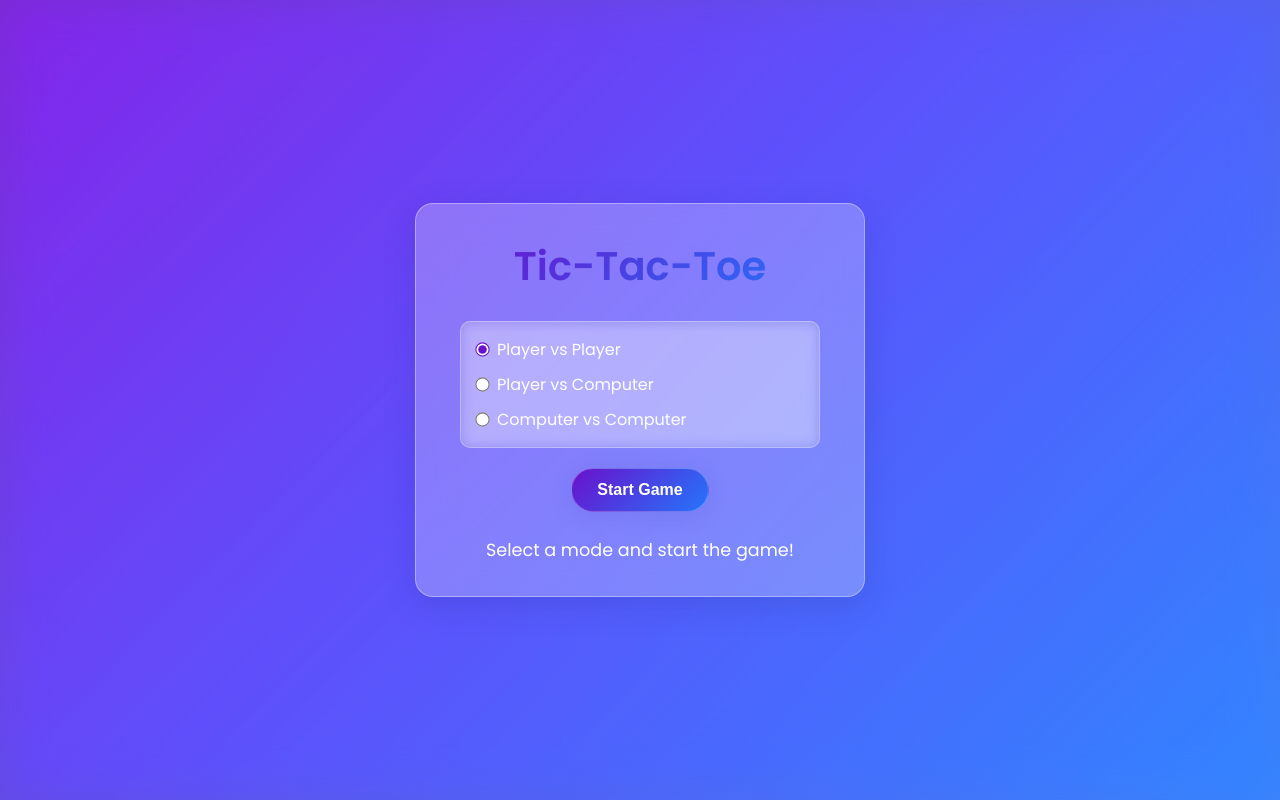
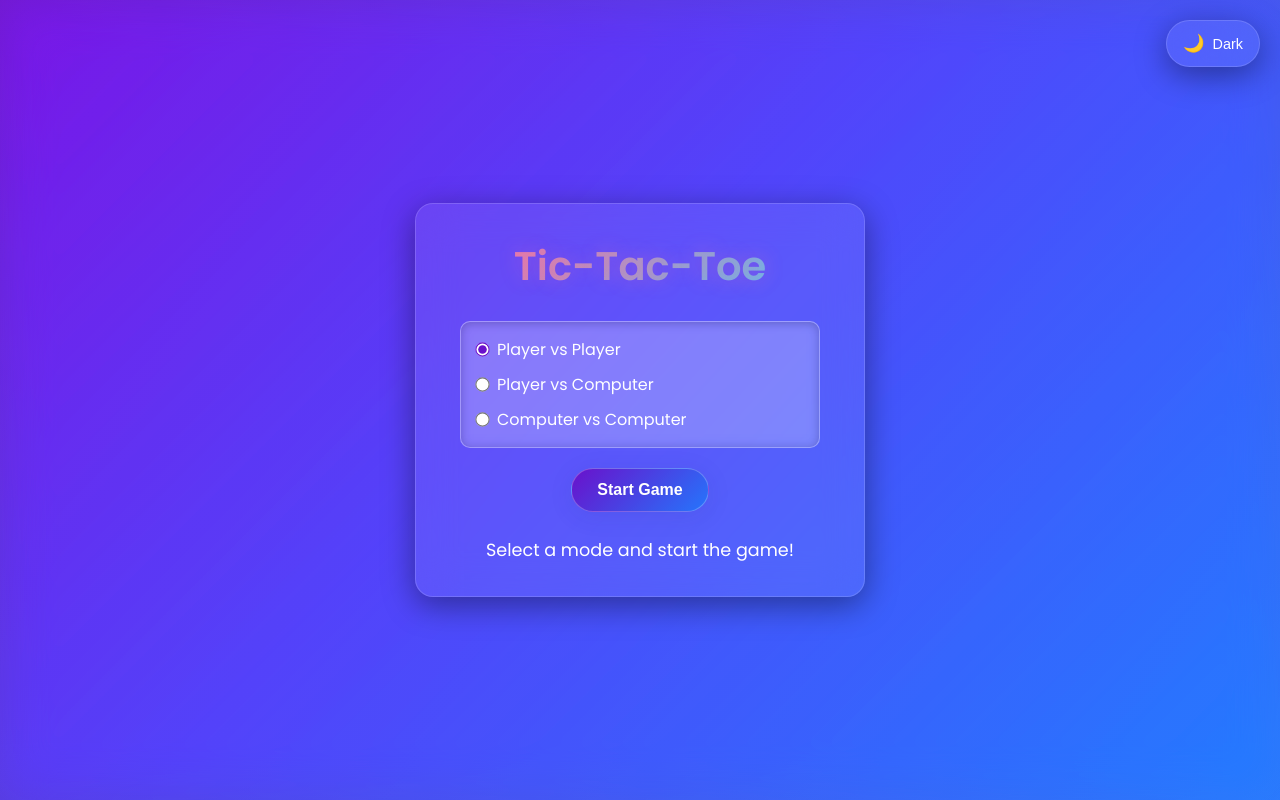
Before and after one commit to drewwalton19216801/tictactoe, a plain HTML site: page index.html in a window 1280 px wide. Drawn offline with Linux system fonts and the light colour scheme.

Commit message:
Add dark/light mode toggle with glassmorphism design
- Implement theme toggle button with dark mode as default
- Add CSS variables for both dark and light themes
- Enhance glassmorphism effects for both themes
- Improve contrast for h1 title and O symbols
- Add localStorage persistence for theme preference
- Include smooth transitions and hover effects

```diff
--- a/index.html
+++ b/index.html
@@ -11,6 +11,13 @@
 </head>
 <body class="glass-body">
     <div class="glass-bg"></div>
+
+    <!-- Theme Toggle Button -->
+    <button class="theme-toggle" id="themeToggle">
+        <span class="theme-icon">🌙</span>
+        <span class="theme-text">Dark</span>
+    </button>
+
     <div class="game-container">
         <h1>Tic-Tac-Toe</h1>
 
--- a/script.js
+++ b/script.js
@@ -340,6 +340,40 @@ document.addEventListener('DOMContentLoaded', () => {
     // Add listener for mode changes to show/hide symbol choice
     modeRadios.forEach(radio => radio.addEventListener('change', handleModeChange));
 
+    // --- Theme Toggle Functionality ---
+    const themeToggle = document.getElementById('themeToggle');
+    const themeIcon = themeToggle.querySelector('.theme-icon');
+    const themeText = themeToggle.querySelector('.theme-text');
+    const root = document.documentElement;
+
+    // Check for saved theme preference or default to dark
+    const savedTheme = localStorage.getItem('theme') || 'dark';
+
+    const setTheme = (theme) => {
+        if (theme === 'light') {
+            root.classList.add('light-theme');
+            themeIcon.textContent = '☀️';
+            themeText.textContent = 'Light';
+        } else {
+            root.classList.remove('light-theme');
+            themeIcon.textContent = '🌙';
+            themeText.textContent = 'Dark';
+        }
+        localStorage.setItem('theme', theme);
+    };
+
+    const toggleTheme = () => {
+        const currentTheme = root.classList.contains('light-theme') ? 'light' : 'dark';
+        const newTheme = currentTheme === 'dark' ? 'light' : 'dark';
+        setTheme(newTheme);
+    };
+
+    // Set initial theme
+    setTheme(savedTheme);
+
+    // Add event listener for theme toggle
+    themeToggle.addEventListener('click', toggleTheme);
+
     // --- Initial Setup ---
     handleModeChange(); // Call once on load to set initial visibility
     displayMessage("Select a mode and start the game!");
--- a/style.css
+++ b/style.css
@@ -1,21 +1,44 @@
 :root {
+    /* Dark theme (default) */
     --primary-color: #6a11cb;
     --secondary-color: #2575fc;
+    --background-color: #0f0f23;
+    --container-bg: rgba(255, 255, 255, 0.08); /* Darker glassmorphism */
+    --container-blur: blur(20px); /* Slightly more blur for dark */
+    --container-border: 1.5px solid rgba(255,255,255,0.15); /* Subtle border */
+    --cell-bg: rgba(255, 255, 255, 0.12); /* Dark glassy cell */
+    --cell-hover-bg: rgba(255, 255, 255, 0.18); /* Dark glassy hover */
+    --text-color: #ffffff;
+    --border-color: rgba(255, 255, 255, 0.2);
+    --x-color: #ff6b9d;
+    --o-color: #00e5ff;
+    --winning-cell-bg: rgba(76, 175, 80, 0.3);
+    --shadow-color: rgba(0, 0, 0, 0.3);
+    --glass-shadow: 0 8px 32px 0 rgba(0, 0, 0, 0.4);
+    --glass-inner-shadow: 0 1.5px 8px 0 rgba(0, 0, 0, 0.2) inset;
+    --glass-bg-overlay: rgba(255,255,255,0.05);
+    --glass-bg-gradient: linear-gradient(120deg, rgba(106,17,203,0.15) 0%, rgba(37,117,252,0.15) 100%);
+    --font-family: 'Poppins', sans-serif;
+}
+
+/* Light theme */
+:root.light-theme {
     --background-color: #f4f4f9;
-    --container-bg: rgba(255, 255, 255, 0.25); /* Glassmorphism: semi-transparent */
-    --container-blur: blur(18px); /* Glassmorphism blur */
-    --container-border: 1.5px solid rgba(255,255,255,0.35); /* Glassy border */
-    --cell-bg: rgba(233, 233, 253, 0.45); /* Glassy cell */
-    --cell-hover-bg: rgba(208, 208, 245, 0.55); /* Glassy hover */
-    --text-color: #fff;
+    --container-bg: rgba(255, 255, 255, 0.25);
+    --container-blur: blur(18px);
+    --container-border: 1.5px solid rgba(255,255,255,0.35);
+    --cell-bg: rgba(233, 233, 253, 0.45);
+    --cell-hover-bg: rgba(208, 208, 245, 0.55);
+    --text-color: #333333;
     --border-color: #d1d1e0;
     --x-color: #ff416c;
-    --o-color: #3f51b5;
+    --o-color: #1565c0;
     --winning-cell-bg: rgba(170, 255, 170, 0.5);
     --shadow-color: rgba(0, 0, 0, 0.08);
     --glass-shadow: 0 8px 32px 0 rgba(31, 38, 135, 0.18);
     --glass-inner-shadow: 0 1.5px 8px 0 rgba(31, 38, 135, 0.10) inset;
-    --font-family: 'Poppins', sans-serif;
+    --glass-bg-overlay: rgba(255,255,255,0.12);
+    --glass-bg-gradient: linear-gradient(120deg, rgba(106,17,203,0.10) 0%, rgba(37,117,252,0.10) 100%);
 }
 
 * {
@@ -49,11 +72,10 @@ body {
     top: 0; left: 0; right: 0; bottom: 0;
     z-index: 0;
     pointer-events: none;
-    background: rgba(255,255,255,0.12);
+    background: var(--glass-bg-overlay);
     backdrop-filter: blur(24px) saturate(1.2);
     -webkit-backdrop-filter: blur(24px) saturate(1.2);
-    /* Optionally add a subtle gradient for extra depth */
-    background-image: linear-gradient(120deg, rgba(106,17,203,0.10) 0%, rgba(37,117,252,0.10) 100%);
+    background-image: var(--glass-bg-gradient);
 }
 
 .game-container {
@@ -75,14 +97,23 @@ body {
 }
 
 h1 {
+    margin-bottom: 25px;
+    font-weight: 600;
+    font-size: 2.5em;
+    background: linear-gradient(135deg, #ff6b9d, #4fc3f7);
+    background-clip: text;
+    -webkit-background-clip: text;
+    -webkit-text-fill-color: transparent;
+    text-shadow: 0 0 20px rgba(255, 107, 157, 0.3);
+}
+
+/* Light theme gradient text */
+:root.light-theme h1 {
     background: linear-gradient(135deg, var(--primary-color), var(--secondary-color));
     background-clip: text;
     -webkit-background-clip: text;
     -webkit-text-fill-color: transparent;
-    margin-bottom: 25px;
-    font-weight: 600;
-    font-size: 2.5em;
-    color: #fff;
+    text-shadow: none;
 }
 
 .controls {
@@ -110,11 +141,11 @@ h1 {
     align-items: center;
     gap: 8px;
     font-weight: 400;
-    color: #fff;
+    color: var(--text-color);
     transition: color 0.2s ease;
 }
 .mode-selector label:hover {
-    color: #fff;
+    color: var(--text-color);
 }
 
 .mode-selector input[type="radio"] {
@@ -146,6 +177,50 @@ button:hover {
 button:active {
     transform: translateY(0px);
     box-shadow: 0 4px 15px rgba(0, 0, 0, 0.1);
+}
+
+/* Theme Toggle Button */
+.theme-toggle {
+    position: fixed;
+    top: 20px;
+    right: 20px;
+    z-index: 1000;
+    background: var(--container-bg);
+    border: var(--container-border);
+    border-radius: 50px;
+    padding: 12px 16px;
+    cursor: pointer;
+    backdrop-filter: var(--container-blur);
+    -webkit-backdrop-filter: var(--container-blur);
+    box-shadow: var(--glass-shadow);
+    transition: all 0.3s ease;
+    display: flex;
+    align-items: center;
+    gap: 8px;
+    font-size: 0.9em;
+    font-weight: 500;
+    color: var(--text-color);
+    min-width: auto;
+    background-image: none;
+}
+
+.theme-toggle:hover {
+    transform: translateY(-1px);
+    box-shadow: 0 6px 25px rgba(0, 0, 0, 0.2);
+    background: rgba(255, 255, 255, 0.15);
+}
+
+.theme-toggle:active {
+    transform: translateY(0px);
+}
+
+.theme-icon {
+    font-size: 1.2em;
+    transition: transform 0.3s ease;
+}
+
+.theme-toggle:hover .theme-icon {
+    transform: rotate(180deg);
 }
 
 .board {
@@ -219,7 +294,7 @@ button:active {
     font-size: 1.1em;
     font-weight: 400;
     min-height: 1.5em; /* Prevent layout shifts */
-    color: #fff;
+    color: var(--text-color);
 }
 
 .player-symbol-selector {
@@ -241,7 +316,7 @@ button:active {
 .player-symbol-selector p {
     margin-bottom: 8px;
     font-weight: 600;
-    color: #fff;
+    color: var(--text-color);
 }
 
 .player-symbol-selector label {
@@ -250,11 +325,11 @@ button:active {
     align-items: center;
     gap: 8px;
     font-weight: 400;
-    color: #fff;
+    color: var(--text-color);
     transition: color 0.2s ease;
 }
 .player-symbol-selector label:hover {
-    color: #fff;
+    color: var(--text-color);
 }
 
 .player-symbol-selector input[type="radio"] {
```
Also changed, not shown: 1 other file.
